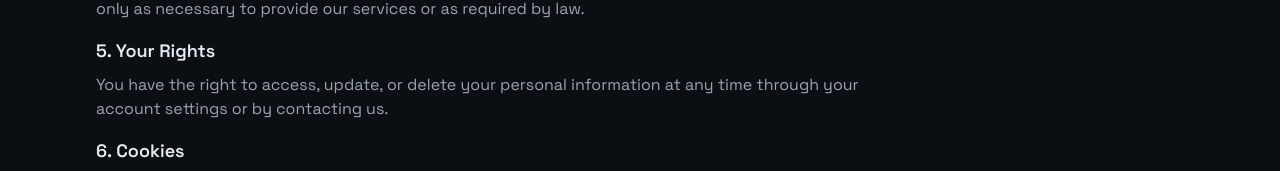
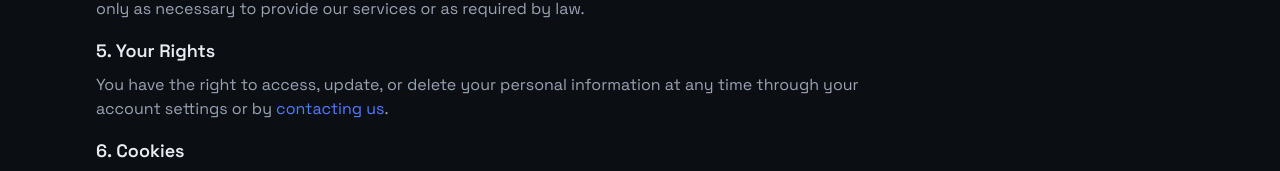
Before and after one commit to sbasquiat/decylo, a Next.js app: page /privacy in a window 1280 px wide. Shown: the part 608-779 px from the top of the page. Built offline with nearby package versions, Linux system fonts and the light colour scheme.

Commit message:
Update support email to robotic.82.ducat@icloud.com
- Update contact page email address
- Add support email link to error boundary
- Add support email link to privacy policy

```diff
--- a/app/(public)/contact/page.tsx
+++ b/app/(public)/contact/page.tsx
@@ -20,10 +20,10 @@ export default function ContactPage() {
             <h2 className="text-lg font-semibold mb-2">Email</h2>
             <p className="text-[var(--text-muted)]">
               <a
-                href="mailto:hello@decylo.com"
+                href="mailto:robotic.82.ducat@icloud.com"
                 className="text-[var(--accent)] hover:opacity-90"
               >
-                hello@decylo.com
+                robotic.82.ducat@icloud.com
               </a>
             </p>
           </div>
--- a/app/(public)/privacy/page.tsx
+++ b/app/(public)/privacy/page.tsx
@@ -44,7 +44,14 @@ export default function PrivacyPage() {
             <section>
               <h2 className="text-lg font-semibold text-[var(--text)] mb-2">5. Your Rights</h2>
               <p>
-                You have the right to access, update, or delete your personal information at any time through your account settings or by contacting us.
+                You have the right to access, update, or delete your personal information at any time through your account settings or by{' '}
+                <a
+                  href="mailto:robotic.82.ducat@icloud.com"
+                  className="text-[var(--accent)] hover:opacity-90"
+                >
+                  contacting us
+                </a>
+                .
               </p>
             </section>
             <section>
--- a/components/AppErrorBoundary.tsx
+++ b/components/AppErrorBoundary.tsx
@@ -74,7 +74,14 @@ export default class AppErrorBoundary extends Component<
               </div>
 
               <p className="text-xs text-[var(--text-muted-2)] pt-2">
-                If this problem persists, please contact support.
+                If this problem persists, please{' '}
+                <a
+                  href="mailto:robotic.82.ducat@icloud.com"
+                  className="text-[var(--accent)] hover:opacity-90 underline"
+                >
+                  contact support
+                </a>
+                .
               </p>
             </div>
           </Card>
```
